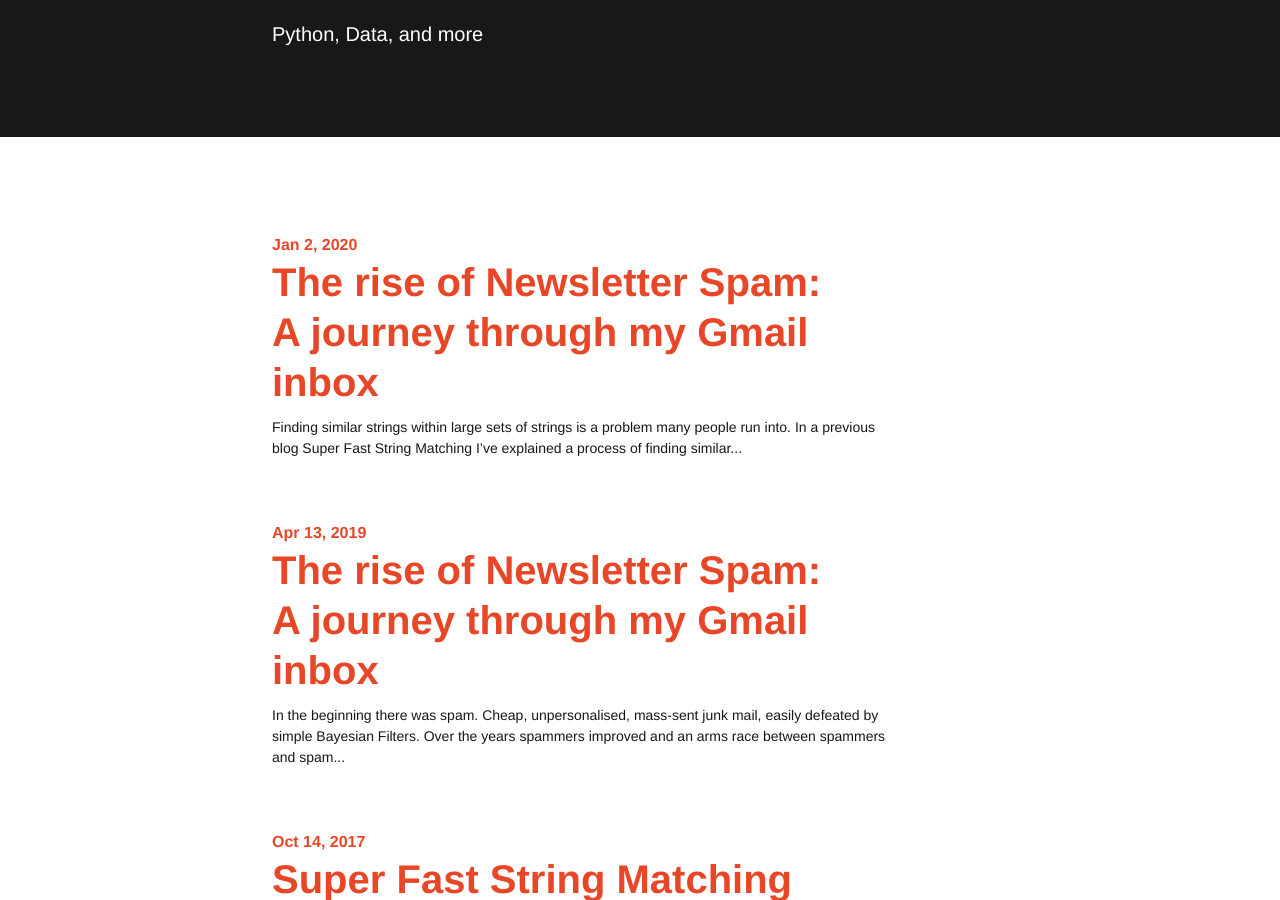
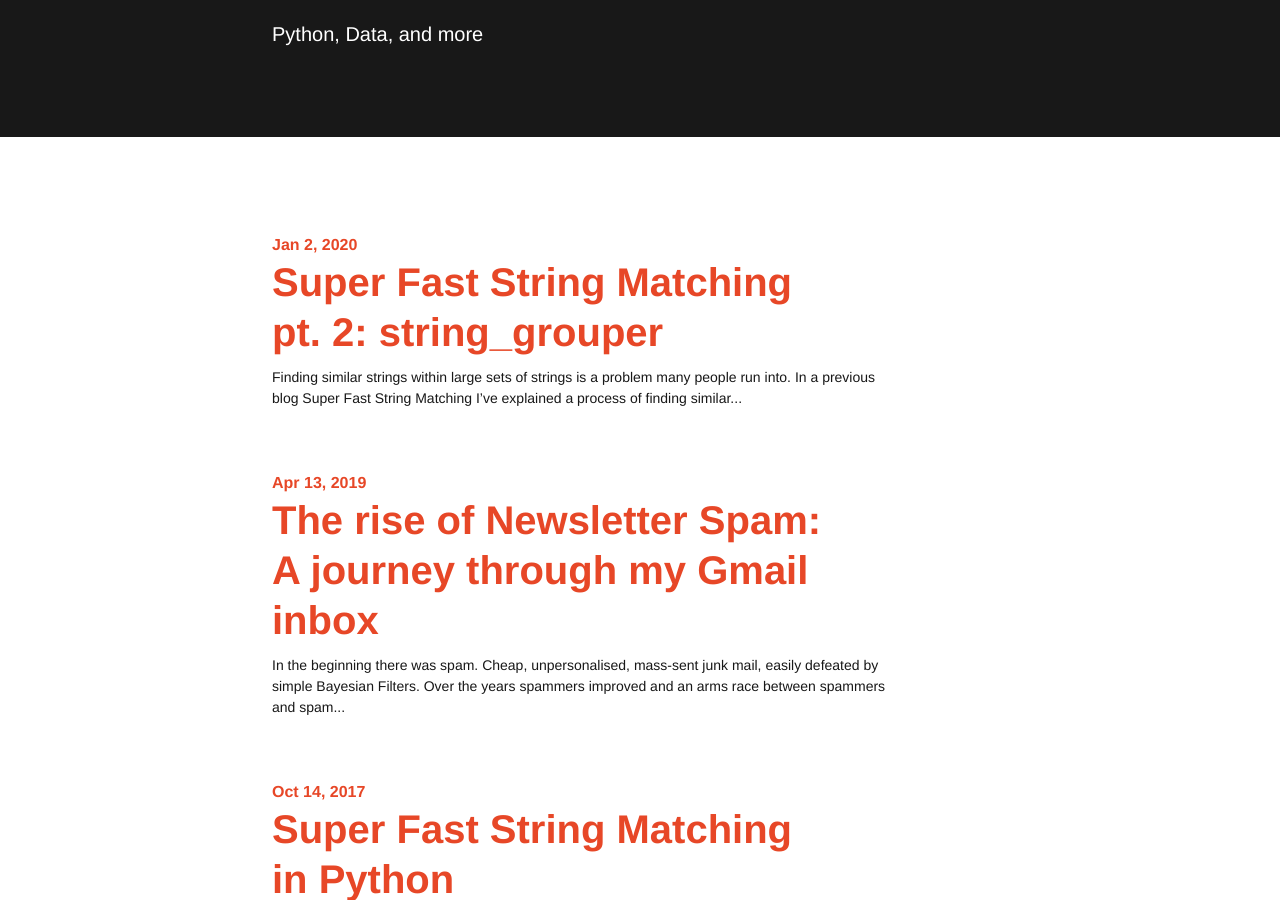
Before and after one commit to Bergvca/bergvca.github.io, a Jekyll site: the page built from index.html, in a window 1280 px wide and 900 px high, scrolled down 482 px. Built offline with Jekyll 4.4.1, drawn with Linux system fonts in a browser that asks for light colours; comment, search, counter and statistics services are not loaded.

Commit message:
Some fixes in string grouper post

```diff
--- a/_posts/2020-01-02-string-grouper.md
+++ b/_posts/2020-01-02-string-grouper.md
@@ -1,6 +1,6 @@
 ---
 layout: post
-title:  "The rise of Newsletter Spam: A journey through my Gmail inbox"
+title:  "Super Fast String Matching pt. 2: string_grouper"
 date:   2020-01-02
 ---
 
@@ -38,10 +38,10 @@ If there are no strings above the threshold, the original duplicate string is re
 
 Examples can be found on git:
 
-* (Find all matches within a single dataset)[https://github.com/Bergvca/string_grouper#find-all-matches-within-a-single-dataset]
-* (Find all matches in between two datasets.)[https://github.com/Bergvca/string_grouper#find-all-matches-in-between-two-datasets]
-* (For a second dataset, find only the most similar match)[https://github.com/Bergvca/string_grouper#for-a-second-dataset-find-only-the-most-similar-match]
-* (Deduplicate a single dataset and show items with most duplicates)[https://github.com/Bergvca/string_grouper#deduplicate-a-single-dataset-and-show-items-with-most-duplicates]
+* [Find all matches within a single dataset](https://github.com/Bergvca/string_grouper#find-all-matches-within-a-single-dataset)
+* [Find all matches in between two datasets](https://github.com/Bergvca/string_grouper#find-all-matches-in-between-two-datasets)
+* [For a second dataset, find only the most similar match](https://github.com/Bergvca/string_grouper#for-a-second-dataset-find-only-the-most-similar-match)
+* [Deduplicate a single dataset and show items with most duplicates](https://github.com/Bergvca/string_grouper#deduplicate-a-single-dataset-and-show-items-with-most-duplicates)
 
 ## How it works
 
@@ -82,4 +82,4 @@ Series.
  6. The strings with the same indices as the group id's are returned. The result is a Series with the
  same length as the master Series.
 
-<img src="/media/img/sg_graph.jpg" style="height: 100%;width: 100%;">
+<img src="/media/img/sg_graph.png" style="height: 100%;width: 100%;">
```
Also changed, not shown: _posts/2017-10-14-super-fast-string-matching.md (+4 -0 lines).
